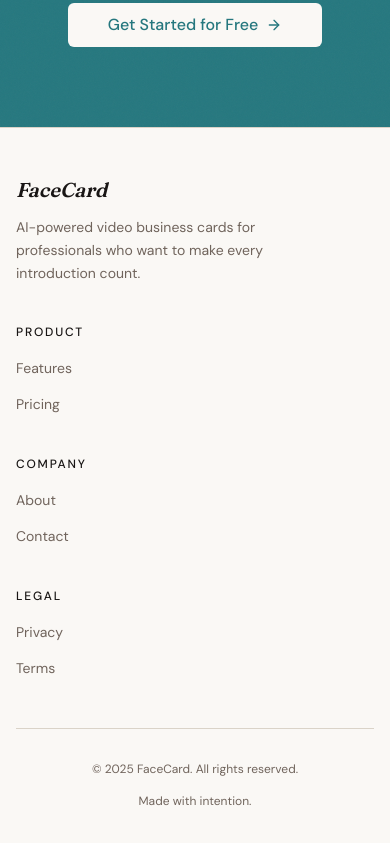
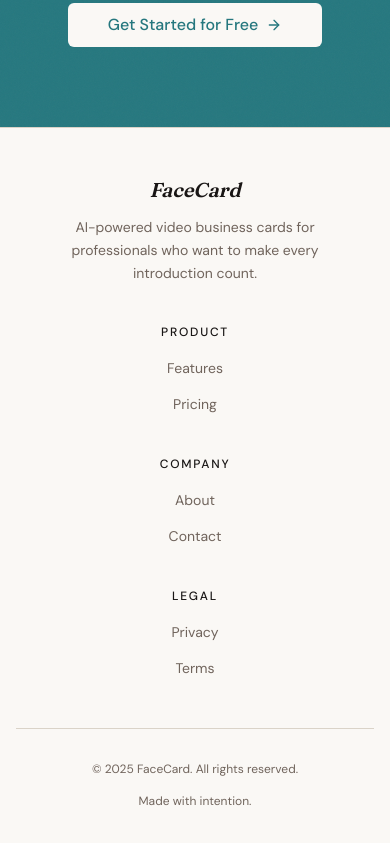
Before and after one commit to dfrho/facecard, a Next.js app: page / in a window 390 px wide. Shown: the part 2095-2938 px from the top of the page. Built offline with nearby package versions, Linux system fonts and the light colour scheme; no server answers.

Commit message:
updated for mobile responsive view

```diff
--- a/src/components/footer.tsx
+++ b/src/components/footer.tsx
@@ -5,14 +5,14 @@ export function Footer() {
     <footer className="border-t border-border bg-background">
       <div className="container px-4 md:px-6 py-12 md:py-16">
         <div className="grid grid-cols-1 gap-10 md:grid-cols-[2fr_1fr_1fr_1fr]">
-          <div className="space-y-3">
+          <div className="space-y-3 text-center md:text-left">
             <span className="font-display italic text-xl font-semibold text-foreground">FaceCard</span>
-            <p className="font-sans-body text-sm text-muted-foreground max-w-xs leading-relaxed">
+            <p className="font-sans-body text-sm text-muted-foreground max-w-xs mx-auto md:mx-0 leading-relaxed">
               AI-powered video business cards for professionals who want to make every introduction count.
             </p>
           </div>
 
-          <div className="space-y-4">
+          <div className="space-y-4 text-center md:text-left">
             <h4 className="font-sans-body text-xs uppercase tracking-[0.15em] text-foreground font-medium">Product</h4>
             <ul className="space-y-3">
               <li>
@@ -28,7 +28,7 @@ export function Footer() {
             </ul>
           </div>
 
-          <div className="space-y-4">
+          <div className="space-y-4 text-center md:text-left">
             <h4 className="font-sans-body text-xs uppercase tracking-[0.15em] text-foreground font-medium">Company</h4>
             <ul className="space-y-3">
               <li>
@@ -44,7 +44,7 @@ export function Footer() {
             </ul>
           </div>
 
-          <div className="space-y-4">
+          <div className="space-y-4 text-center md:text-left">
             <h4 className="font-sans-body text-xs uppercase tracking-[0.15em] text-foreground font-medium">Legal</h4>
             <ul className="space-y-3">
               <li>
```
